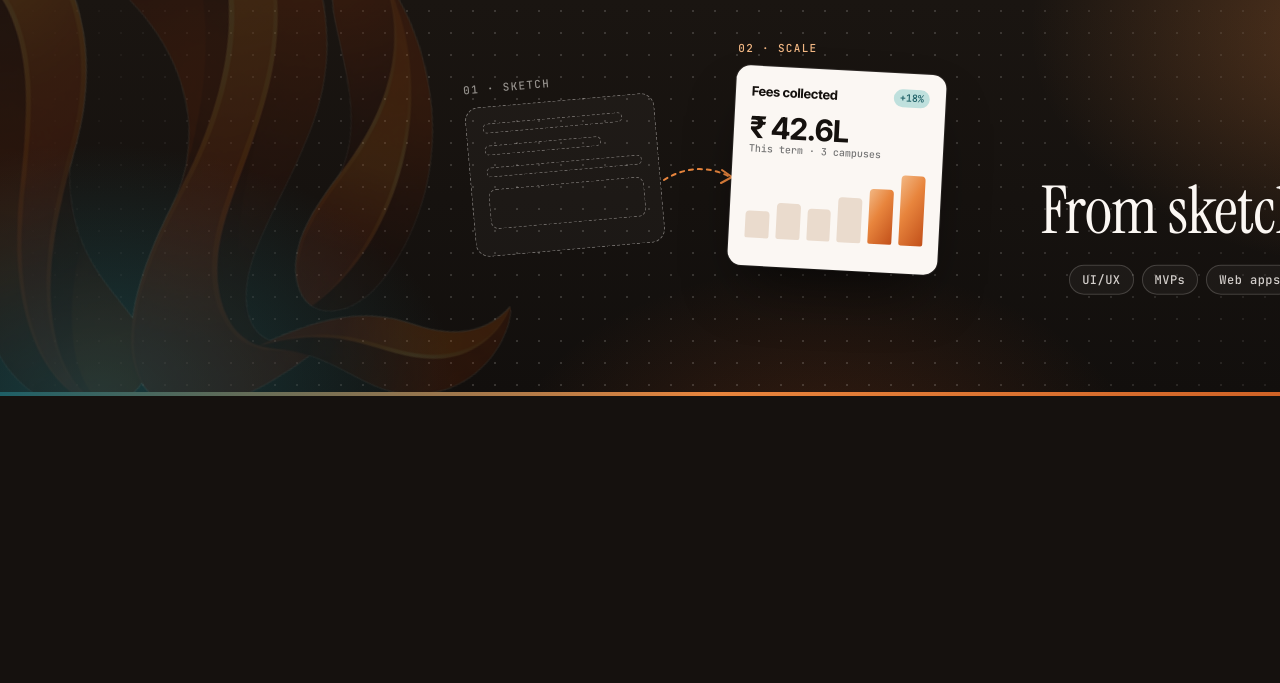
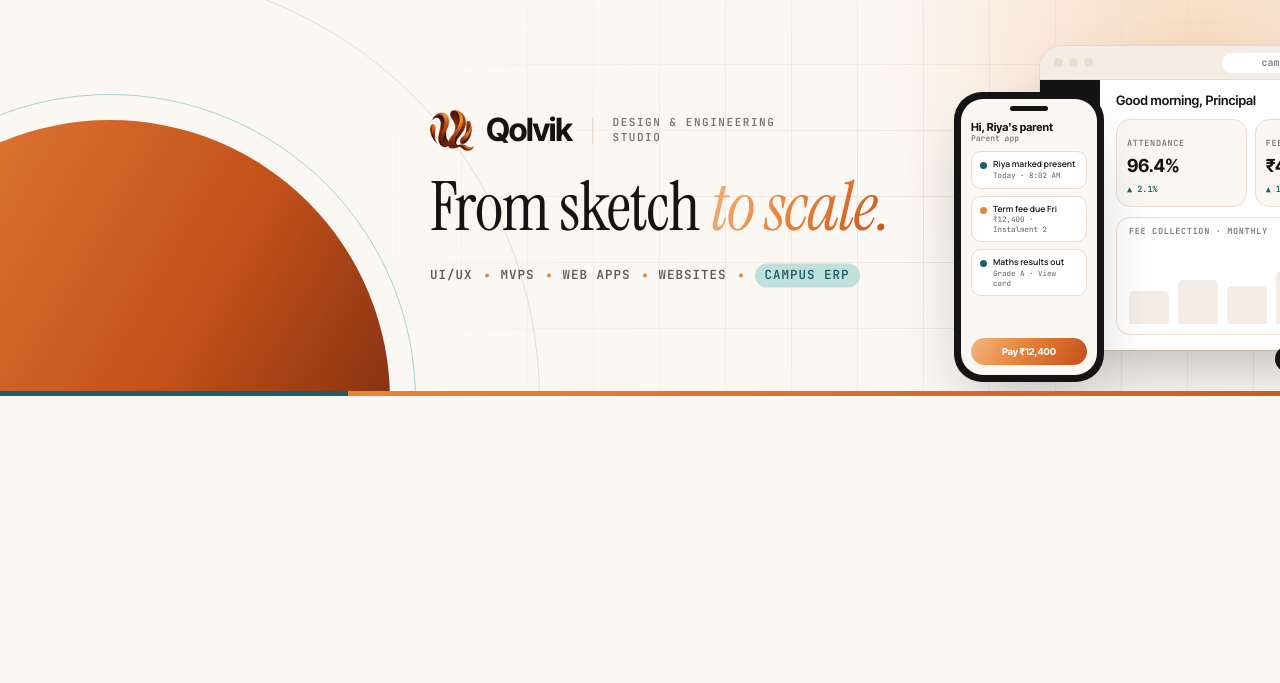
Before and after one commit to ChandanKarlekarV/qolvik-website, a website: page brand-kit/linkedin/banner.html in a window 1280 px wide. Shown: the top 683 px of the page. Drawn offline with Linux system fonts and the light colour scheme.

Commit message:
LinkedIn banners: redesign on site design tokens (ivory theme, ERP dashboard + parent app mockups)

```diff
--- a/brand-kit/linkedin/banner.html
+++ b/brand-kit/linkedin/banner.html
@@ -3,102 +3,141 @@
 <head>
 <meta charset="utf-8" />
 <title>Qolvik — LinkedIn banner</title>
-<link href="https://fonts.googleapis.com/css2?family=Instrument+Serif:ital@0;1&family=Inter+Tight:wght@600;700&family=JetBrains+Mono:wght@500&display=swap" rel="stylesheet" />
+<!-- Built on the site's own design tokens (styles/tokens.css): colour, type, space, radius, shadow, gradient. -->
+<link href="https://fonts.googleapis.com/css2?family=Instrument+Serif:ital@0;1&family=Inter+Tight:wght@500;600;700&family=JetBrains+Mono:wght@500;600&family=Manrope:wght@500;600;700&display=swap" rel="stylesheet" />
+<link rel="stylesheet" href="../../styles/tokens.css" />
 <style>
-  /* Render: personal 1584x396 (default) · company 1128x191 (banner.html?company) */
-  :root {
-    --clay-300: #F2B783; --clay-400: #E8853D; --clay-500: #C2501A; --clay-700: #5E1F0C;
-    --teal-300: #7FC4BE; --teal-500: #1E5F66;
-    --ivory: #FBF7F3; --ink: #15110E;
-    --grad: linear-gradient(120deg, var(--clay-300) 0%, var(--clay-400) 42%, var(--clay-500) 100%);
-  }
+  /* Render: personal 1584x396 (default) · company cover 1128x191 (banner.html?company) */
   * { margin: 0; padding: 0; box-sizing: border-box; }
-  html, body { width: 1584px; height: 396px; overflow: hidden; background: var(--ink); }
-  body { position: relative; font-family: "Inter Tight", system-ui, sans-serif; color: var(--ivory); }
+  html, body { width: 1584px; height: 396px; overflow: hidden; }
+  body { position: relative; background: var(--clay-50); color: var(--mono-900); font-family: var(--font-body); -webkit-font-smoothing: antialiased; }
 
-  /* ---------- background ---------- */
-  .bg { position: absolute; inset: 0;
-    background:
-      radial-gradient(520px 340px at 88% 8%, rgba(232,133,61,.30), transparent 70%),
-      radial-gradient(460px 300px at 52% 120%, rgba(194,80,26,.22), transparent 70%),
-      radial-gradient(520px 360px at 6% 100%, rgba(30,95,102,.55), transparent 70%),
-      linear-gradient(180deg, #1A1511, #120F0D); }
-  .dots { position: absolute; inset: 0;
-    background-image: radial-gradient(rgba(251,247,243,.16) 1.2px, transparent 1.4px);
-    background-size: 22px 22px;
-    -webkit-mask-image: linear-gradient(90deg, transparent 0%, #000 30%, #000 60%, transparent 100%);
-            mask-image: linear-gradient(90deg, transparent 0%, #000 30%, #000 60%, transparent 100%); }
-  .ribbon { position: absolute; width: 640px; left: -170px; top: -170px; opacity: .16; transform: rotate(-12deg); filter: saturate(1.2); }
-  .rule { position: absolute; left: 0; right: 0; bottom: 0; height: 4px; background: linear-gradient(90deg, var(--teal-500), var(--clay-400) 45%, var(--clay-500)); }
+  /* ---------- canvas: layout-grid framework + brand shape ---------- */
+  .grid { position: absolute; inset: 0;
+    background-image:
+      linear-gradient(90deg, rgb(234 219 205 / .7) 1px, transparent 1px),
+      linear-gradient(0deg,  rgb(234 219 205 / .7) 1px, transparent 1px);
+    background-size: 66px 66px; background-position: -1px -1px;
+    -webkit-mask-image: radial-gradient(70% 120% at 72% 50%, #000 20%, transparent 75%);
+            mask-image: radial-gradient(70% 120% at 72% 50%, #000 20%, transparent 75%); }
+  .glow { position: absolute; width: 640px; height: 640px; right: 60px; top: -260px; border-radius: 50%;
+    background: radial-gradient(closest-side, rgb(242 183 131 / .45), transparent); }
+  /* the arc sits behind LinkedIn's profile photo (bottom-left) */
+  .arc { position: absolute; width: 560px; height: 560px; left: -170px; top: 120px; border-radius: 50%; background: var(--brand-gradient-deep); }
+  .arc::after { content: ""; position: absolute; inset: -26px; border-radius: 50%; border: 1.5px solid var(--teal-300); opacity: .7; }
+  .ring { position: absolute; width: 860px; height: 860px; left: -320px; top: -30px; border-radius: 50%; border: 1px solid var(--clay-200); }
+  .rule { position: absolute; left: 0; right: 0; bottom: 0; height: 5px; background: linear-gradient(90deg, var(--teal-500) 0%, var(--teal-500) 22%, var(--clay-400) 22%, var(--clay-500) 100%); }
 
-  /* ---------- sketch -> scale story ---------- */
-  .story { position: absolute; left: 470px; top: 70px; width: 470px; height: 250px; }
-  .card { position: absolute; border-radius: 14px; padding: 16px; }
-  .sketch { left: 0; top: 30px; width: 190px; height: 150px; border: 1.6px dashed rgba(251,247,243,.38); transform: rotate(-5deg); background: rgba(251,247,243,.03); }
-  .sketch i { display: block; height: 10px; border-radius: 5px; border: 1.4px dashed rgba(251,247,243,.35); margin-bottom: 12px; }
-  .sketch i:nth-child(1) { width: 60%; } .sketch i:nth-child(2) { width: 90%; } .sketch i:nth-child(3) { width: 75%; }
-  .sketch .box { width: 100%; height: 40px; border-radius: 8px; border: 1.4px dashed rgba(251,247,243,.35); }
-  .lbl { position: absolute; font: 500 11px/1 "JetBrains Mono", monospace; letter-spacing: .12em; text-transform: uppercase; }
-  .sketch .lbl { left: 0; top: -24px; color: rgba(251,247,243,.55); }
-  .arrow { position: absolute; left: 190px; top: 92px; width: 80px; height: 30px; }
-  .final { left: 262px; top: 0; width: 210px; height: 200px; background: var(--ivory); color: var(--ink); transform: rotate(3deg);
-    box-shadow: 0 30px 60px -20px rgba(0,0,0,.6), 0 0 0 1px rgba(255,255,255,.08); }
-  .final .lbl { left: 0; top: -24px; color: var(--clay-300); transform: rotate(-3deg); }
-  .final h4 { font: 700 13px/1 "Inter Tight"; display: flex; justify-content: space-between; align-items: center; }
-  .final h4 span { font: 500 10px/1 "JetBrains Mono"; color: #1E5F66; background: #BFE0DD; padding: 4px 6px; border-radius: 999px; }
-  .final .num { font: 700 30px/1 "Inter Tight"; margin: 12px 0 2px; letter-spacing: -.02em; }
-  .final .sub { font: 500 10px/1 "JetBrains Mono"; color: #767676; }
-  .bars { display: flex; align-items: flex-end; gap: 7px; height: 70px; margin-top: 14px; }
-  .bars b { flex: 1; border-radius: 4px 4px 2px 2px; background: #EADBCD; }
-  .bars b.on { background: var(--grad); }
+  /* ---------- identity ---------- */
+  .id { position: absolute; left: 430px; top: 50%; transform: translateY(-50%); }
+  .lockup { display: flex; align-items: center; gap: var(--space-3); }
+  .lockup img { width: 44px; height: 44px; }
+  .lockup b { font: 700 32px/1 var(--font-display); letter-spacing: -.04em; }
+  .lockup i { width: 1px; height: 26px; background: var(--clay-200); margin: 0 var(--space-2); }
+  .lockup small { font: 600 11px/1.35 var(--font-mono); letter-spacing: .14em; text-transform: uppercase; color: var(--mono-500); }
+  h1 { margin-top: var(--space-5); font: 400 68px/.92 var(--font-serif); letter-spacing: -.015em; }
+  h1 em { background: var(--brand-gradient); -webkit-background-clip: text; background-clip: text; color: transparent; padding-right: 8px; }
+  .services { margin-top: var(--space-5); display: flex; align-items: center; gap: var(--space-3); font: 600 12.5px/1 var(--font-mono); letter-spacing: .08em; text-transform: uppercase; color: var(--mono-600); }
+  .services i { width: 4px; height: 4px; border-radius: 50%; background: var(--clay-400); }
+  .services .hl { color: var(--teal-500); padding: 6px 10px; border-radius: var(--radius-pill); background: var(--teal-200); }
 
-  /* ---------- identity block (right) ---------- */
-  .id { position: absolute; right: 84px; top: 50%; transform: translateY(-50%); text-align: right; }
-  .brand { display: inline-flex; align-items: center; gap: 14px; }
-  .brand img { width: 58px; height: 58px; }
-  .brand span { font-weight: 700; font-size: 44px; letter-spacing: -.035em; }
-  .tag { margin-top: 16px; font-family: "Instrument Serif", serif; font-size: 66px; line-height: .95; letter-spacing: -.01em; }
-  .tag em { font-style: italic; background: var(--grad); -webkit-background-clip: text; background-clip: text; color: transparent; padding-right: 6px; }
-  .chips { margin-top: 22px; display: flex; gap: 8px; justify-content: flex-end; }
-  .chips span { font: 500 12px/1 "JetBrains Mono", monospace; letter-spacing: .04em; padding: 8px 12px; border-radius: 999px;
-    border: 1px solid rgba(251,247,243,.18); color: rgba(251,247,243,.82); background: rgba(251,247,243,.04); }
-  .chips span.hl { border-color: rgba(127,196,190,.55); color: var(--teal-300); background: rgba(30,95,102,.25); }
+  /* ---------- product mockups ---------- */
+  .win { position: absolute; right: 44px; top: 46px; width: 500px; height: 304px; background: var(--mono-0); border-radius: var(--radius-lg);
+    box-shadow: var(--shadow-lg), 0 0 0 1px var(--clay-200); overflow: hidden; display: grid; grid-template-rows: 34px 1fr; }
+  .bar { display: flex; align-items: center; gap: 6px; padding: 0 14px; background: var(--clay-100); border-bottom: 1px solid var(--clay-200); }
+  .bar span { width: 9px; height: 9px; border-radius: 50%; background: var(--clay-200); }
+  .bar em { margin: 0 auto; font: 500 10px/1 var(--font-mono); font-style: normal; color: var(--mono-500); padding: 5px 40px; border-radius: var(--radius-pill); background: var(--mono-0); }
+  .app { display: grid; grid-template-columns: 60px 1fr; }
+  .side { background: var(--mono-900); }
+  .main { padding: 14px 16px; }
+  .main h3 { font: 600 13px/1 var(--font-display); display: flex; justify-content: space-between; }
+  .main h3 small { font: 500 9.5px/1 var(--font-mono); color: var(--mono-500); }
+  .kpis { margin-top: 12px; display: grid; grid-template-columns: repeat(3, 1fr); gap: 8px; }
+  .kpi { border: 1px solid var(--clay-200); border-radius: var(--radius-md); padding: 9px 10px; background: var(--clay-50); }
+  .kpi small { font: 600 8.5px/1 var(--font-mono); letter-spacing: .08em; text-transform: uppercase; color: var(--mono-500); }
+  .kpi b { display: block; margin-top: 6px; font: 700 18px/1 var(--font-display); letter-spacing: -.02em; }
+  .kpi em { font: 600 8.5px/1 var(--font-mono); font-style: normal; color: var(--teal-500); }
+  .chart { margin-top: 10px; height: 118px; border: 1px solid var(--clay-200); border-radius: var(--radius-md); padding: 10px 12px; display: flex; align-items: flex-end; gap: 9px; position: relative; }
+  .chart small { position: absolute; left: 12px; top: 9px; font: 600 8.5px/1 var(--font-mono); letter-spacing: .08em; text-transform: uppercase; color: var(--mono-500); }
+  .chart b { flex: 1; border-radius: 5px 5px 2px 2px; background: var(--clay-100); }
+  .chart b.on { background: var(--brand-gradient); }
+
+  .phone { position: absolute; right: 480px; top: 92px; width: 150px; height: 290px; padding: 7px; border-radius: 28px; background: var(--mono-900); box-shadow: var(--shadow-lg); }
+  .screen { height: 100%; border-radius: 22px; background: var(--clay-50); padding: 22px 10px 10px; display: flex; flex-direction: column; gap: 7px; position: relative; }
+  .screen::before { content: ""; position: absolute; top: 7px; left: 50%; width: 38px; height: 5px; margin-left: -19px; border-radius: 3px; background: var(--mono-900); }
+  .screen h5 { font: 700 11px/1.1 var(--font-display); }
+  .screen h5 small { display: block; font: 500 8px/1.4 var(--font-mono); color: var(--mono-500); }
+  .note { border-radius: 10px; background: var(--mono-0); border: 1px solid var(--clay-200); padding: 7px 8px; font: 600 8.5px/1.35 var(--font-body); display: flex; gap: 6px; align-items: flex-start; }
+  .note i { flex: none; width: 7px; height: 7px; margin-top: 3px; border-radius: 50%; background: var(--teal-500); }
+  .note.warn i { background: var(--clay-400); }
+  .note small { display: block; font: 500 7.5px/1.3 var(--font-mono); color: var(--mono-500); }
+  .pay { margin-top: auto; border-radius: var(--radius-pill); background: var(--brand-gradient); color: var(--mono-0); font: 700 9.5px/1 var(--font-display); text-align: center; padding: 9px 0; }
+
+  .chip { position: absolute; right: 36px; bottom: 24px; display: flex; align-items: center; gap: 7px; padding: 8px 12px; border-radius: var(--radius-pill);
+    background: var(--mono-900); color: var(--clay-50); font: 600 10.5px/1 var(--font-mono); letter-spacing: .04em; box-shadow: var(--shadow-md); }
+  .chip i { width: 7px; height: 7px; border-radius: 50%; background: var(--teal-300); box-shadow: 0 0 0 4px rgb(127 196 190 / .25); }
 
   /* ---------- company page cover 1128 x 191 ---------- */
-  body.company, html.company { width: 1128px; height: 191px; }
-  .company .ribbon { width: 380px; left: -110px; top: -110px; }
-  .company .story { left: 300px; top: 30px; transform: scale(.52); transform-origin: top left; }
-  .company .id { right: 48px; }
-  .company .brand img { width: 34px; height: 34px; }
-  .company .brand span { font-size: 26px; }
-  .company .tag { margin-top: 8px; font-size: 40px; }
-  .company .chips { margin-top: 12px; gap: 6px; }
-  .company .chips span { font-size: 9.5px; padding: 6px 9px; }
+  html.company, html.company body { width: 1128px; height: 191px; }
+  .company .grid { background-size: 38px 38px; }
+  .company .arc { width: 300px; height: 300px; left: -120px; top: 70px; }
+  .company .arc::after { inset: -16px; }
+  .company .ring { width: 460px; height: 460px; left: -200px; top: -60px; }
+  .company .glow { width: 380px; height: 380px; right: 40px; top: -200px; }
+  .company .id { left: 250px; }
+  .company .lockup img { width: 26px; height: 26px; }
+  .company .lockup b { font-size: 20px; }
+  .company .lockup i { height: 16px; }
+  .company .lockup small { font-size: 8px; }
+  .company h1 { margin-top: 10px; font-size: 44px; }
+  .company .services { margin-top: 12px; font-size: 8.5px; gap: 8px; }
+  .company .services .hl { padding: 4px 7px; }
+  .company .win { transform: scale(.5); transform-origin: top right; right: 28px; top: 18px; }
+  .company .phone { transform: scale(.5); transform-origin: top right; right: 246px; top: 36px; }
+  .company .chip { display: none; }
   .company .rule { height: 3px; }
 </style>
-<script>if (location.search.includes("company")) document.documentElement.classList.add("company");
-  addEventListener("DOMContentLoaded", () => { if (location.search.includes("company")) document.body.classList.add("company"); });</script>
+<script>if (location.search.includes("company")) document.documentElement.classList.add("company");</script>
 </head>
 <body>
-  <div class="bg"></div>
-  <div class="dots"></div>
-  <img class="ribbon" src="../../assets/qolvik-logo.png" alt="" />
+  <div class="glow"></div>
+  <div class="grid"></div>
+  <div class="ring"></div>
+  <div class="arc"></div>
 
-  <div class="story">
-    <div class="card sketch"><span class="lbl">01 · Sketch</span><i></i><i></i><i></i><div class="box"></div></div>
-    <svg class="arrow" viewBox="0 0 80 30" fill="none"><path d="M4 18 C 26 4, 50 4, 70 15" stroke="#E8853D" stroke-width="2" stroke-dasharray="4 5" stroke-linecap="round"/><path d="M62 8 L72 15 L61 21" stroke="#E8853D" stroke-width="2" stroke-linecap="round" stroke-linejoin="round"/></svg>
-    <div class="card final"><span class="lbl">02 · Scale</span>
-      <h4>Fees collected <span>+18%</span></h4>
-      <div class="num">₹ 42.6L</div><div class="sub">This term · 3 campuses</div>
-      <div class="bars"><b style="height:38%"></b><b style="height:52%"></b><b style="height:46%"></b><b style="height:64%"></b><b class="on" style="height:78%"></b><b class="on" style="height:100%"></b></div>
+  <div class="id">
+    <div class="lockup"><img src="../../assets/qolvik-logo.png" alt="" /><b>Qolvik</b><i></i><small>Design &amp; engineering<br/>studio</small></div>
+    <h1>From sketch <em>to scale.</em></h1>
+    <div class="services"><span>UI/UX</span><i></i><span>MVPs</span><i></i><span>Web apps</span><i></i><span>Websites</span><i></i><span class="hl">Campus ERP</span></div>
+  </div>
+
+  <div class="win">
+    <div class="bar"><span></span><span></span><span></span><em>campus.qolvik.app</em></div>
+    <div class="app">
+      <div class="side"></div>
+      <div class="main">
+        <h3>Good morning, Principal <small>Term 2 · Week 9</small></h3>
+        <div class="kpis">
+          <div class="kpi"><small>Attendance</small><b>96.4%</b><em>▲ 2.1%</em></div>
+          <div class="kpi"><small>Fees collected</small><b>₹42.6L</b><em>▲ 18%</em></div>
+          <div class="kpi"><small>Admissions</small><b>1,284</b><em>▲ 112</em></div>
+        </div>
+        <div class="chart"><small>Fee collection · monthly</small>
+          <b style="height:34%"></b><b style="height:46%"></b><b style="height:40%"></b><b style="height:55%"></b><b style="height:50%"></b><b style="height:63%"></b><b class="on" style="height:74%"></b><b class="on" style="height:88%"></b>
+        </div>
+      </div>
     </div>
   </div>
 
-  <div class="id">
-    <div class="brand"><img src="../../assets/qolvik-logo.png" alt="" /><span>Qolvik</span></div>
-    <p class="tag">From sketch <em>to scale.</em></p>
-    <div class="chips"><span>UI/UX</span><span>MVPs</span><span>Web apps</span><span>Websites</span><span class="hl">Campus ERP</span></div>
-  </div>
+  <div class="phone"><div class="screen">
+    <h5>Hi, Riya's parent<small>Parent app</small></h5>
+    <div class="note"><i></i><div>Riya marked present<small>Today · 8:02 AM</small></div></div>
+    <div class="note warn"><i></i><div>Term fee due Fri<small>₹12,400 · Instalment 2</small></div></div>
+    <div class="note"><i></i><div>Maths results out<small>Grade A · View card</small></div></div>
+    <div class="pay">Pay ₹12,400</div>
+  </div></div>
+
+  <div class="chip"><i></i>Designed, built &amp; shipped by Qolvik</div>
   <div class="rule"></div>
 </body>
 </html>
```
Also changed, not shown: brand-kit/linkedin/qolvik-linkedin-company-1128x191.png, brand-kit/linkedin/qolvik-linkedin-profile-1584x396.png.
